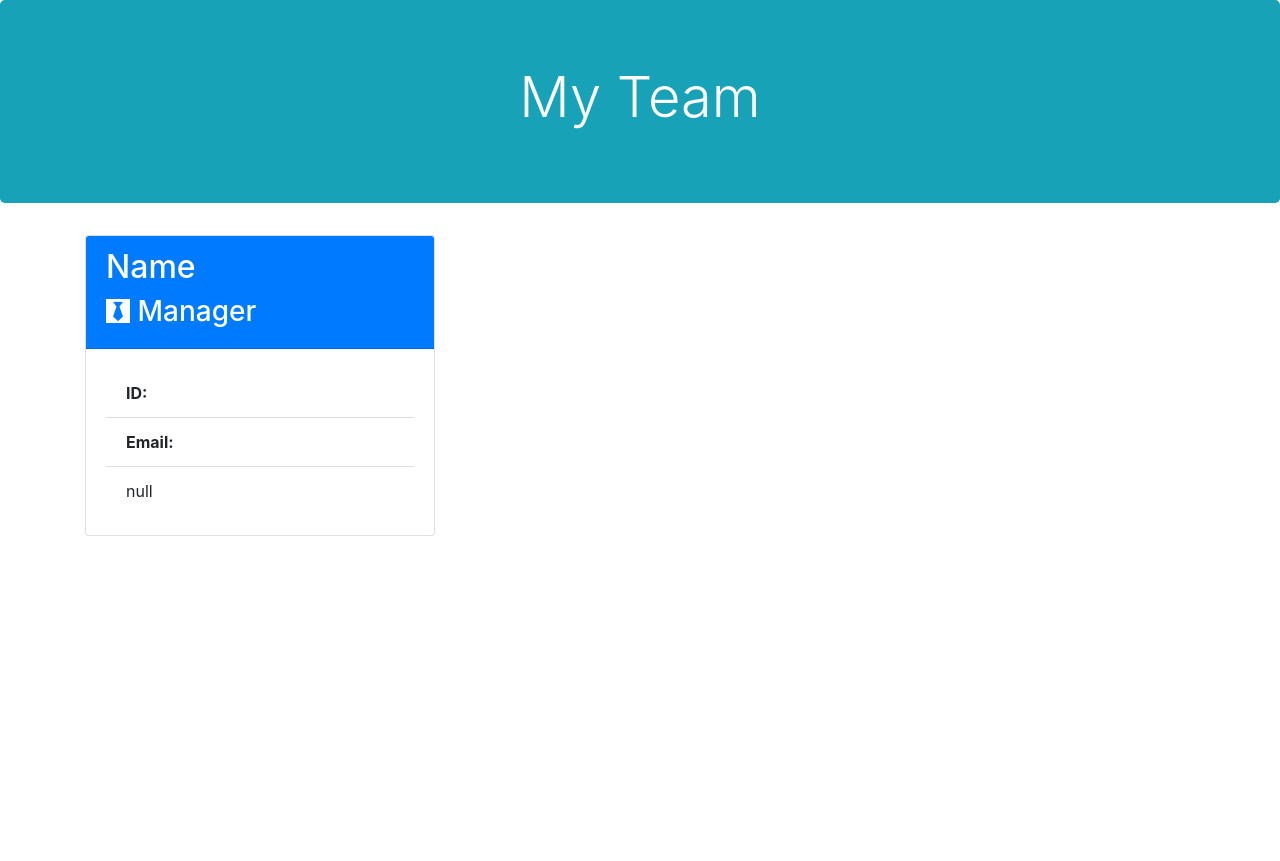
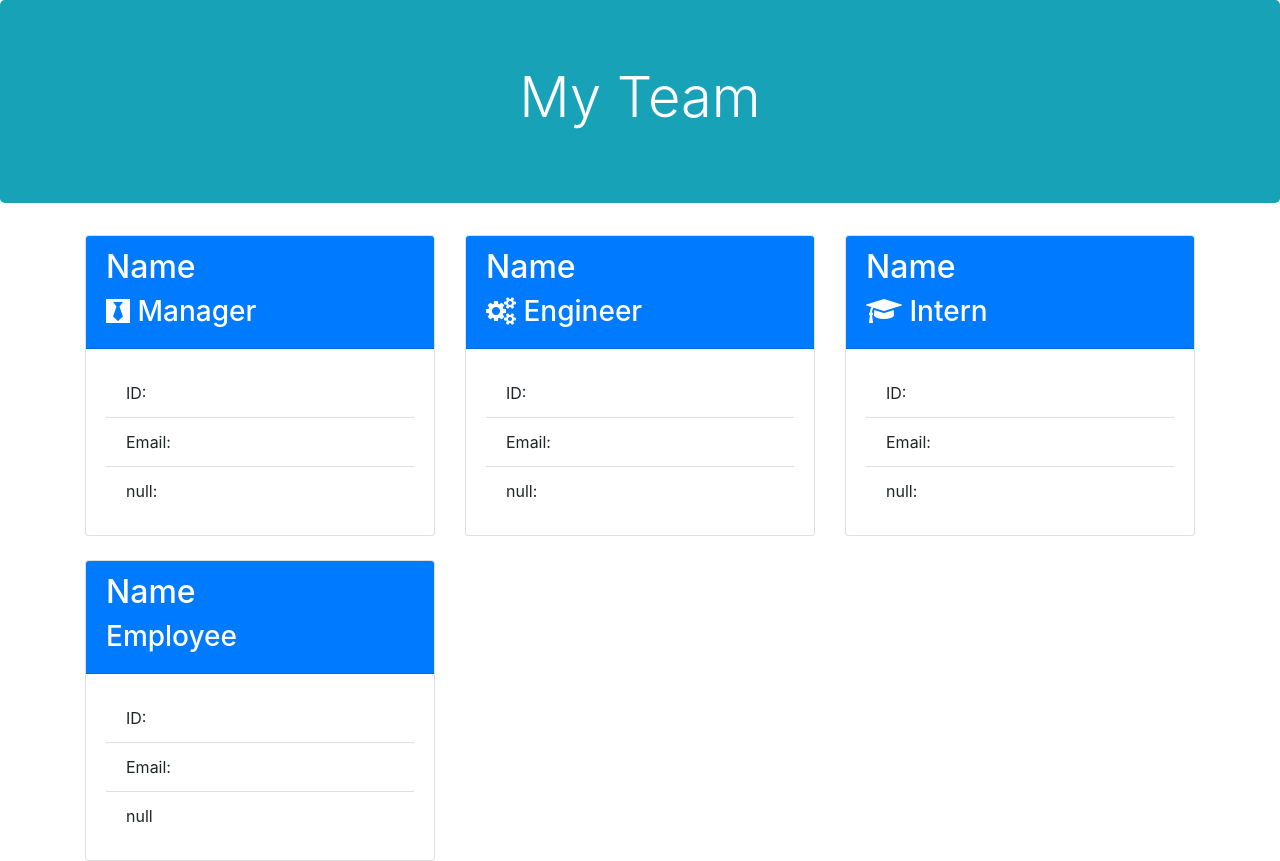
Before and after one commit to tylerphopho/employee-templates, a website: page templates/main.html in a window 1280 px wide. Before the commit the page ends 800 px from the top, so only its background shows below. Drawn offline with nearby package versions, Linux system fonts and the light colour scheme.

Commit message:
created main and manager templates

```diff
--- a/templates/main.html
+++ b/templates/main.html
@@ -12,24 +12,79 @@
     <div class="jumbotron bg-info">
         <h1 class="display-4 text-center text-white">My Team</h1>
     </div>
+
     <div class="container">
         <div class="row">
             <div class="col-sm-4">
-                 <div class="card-deck">
-                    <div class="card" style="width: 18rem;">
+                <div class="card">
                     <div class="card-header bg-primary">
                         <h2 class="text-white">Name</h2>
                         <h3 class="text-white"><i class="fa fa-black-tie"></i> Manager</h3>
                     </div>
                     <div class="card-body">
                         <ul class="list-group list-group-flush">
-                        <li class="list-group-item"><b>ID:</b></li>
-                        <li class="list-group-item"><b>Email:</b></li>
+                            <li class="list-group-item">ID:</li>
+                            <li class="list-group-item">Email:</li>
+                            <li class="list-group-item">null:</li>
+                        </ul>
+                    </div>
+                </div>
+            </div>
+            <div class="col-sm-4">
+                <div class="card">
+                    <div class="card-header bg-primary">
+                        <h2 class="text-white">Name</h2>
+                        <h3 class="text-white"><i class="fa fa-cogs"></i> Engineer</h3>
+                    </div>
+                    <div class="card-body">
+                        <ul class="list-group list-group-flush">
+                            <li class="list-group-item">ID:</li>
+                            <li class="list-group-item">Email:</li>
+                            <li class="list-group-item">null:</li>
+                        </ul>
+                    </div>
+                </div>
+            </div>
+            <div class="col-sm-4">
+                <div class="card">
+                    <div class="card-header bg-primary">
+                        <h2 class="text-white">Name</h2>
+                        <h3 class="text-white"><i class="fa fa-graduation-cap"></i> Intern</h3>
+                    </div>
+                    <div class="card-body">
+                        <ul class="list-group list-group-flush">
+                            <li class="list-group-item">ID:</li>
+                            <li class="list-group-item">Email:</li>
+                            <li class="list-group-item">null:</li>
+                        </ul>
+                    </div>
+                </div>
+            </div>
+        </div>
+        <br>
+        <div class="row">
+            <div class="col-sm-4">
+                <div class="card">
+                    <div class="card-header bg-primary">
+                        <h2 class="text-white">Name</h2>
+                        <h3 class="text-white">Employee</h3>
+                    </div>
+                    <div class="card-body">
+                        <ul class="list-group list-group-flush">
+                            <li class="list-group-item">ID:</li>
+                            <li class="list-group-item">Email:</li>
                             <li class="list-group-item">null</li>
                         </ul>
                     </div>
                 </div>
             </div>
         </div>
+    </div>
+
 </body>
+<script type="text/javascript">
+    $(document).ready(function(){
+
+    })
+</script>
 </html>
```
Also changed, not shown: templates/manager.html (+37 -0 lines). Lines whose indentation alone changed are shown as unchanged.
